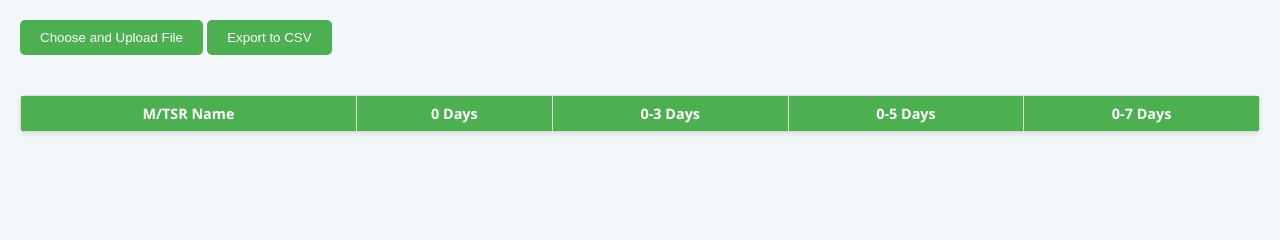
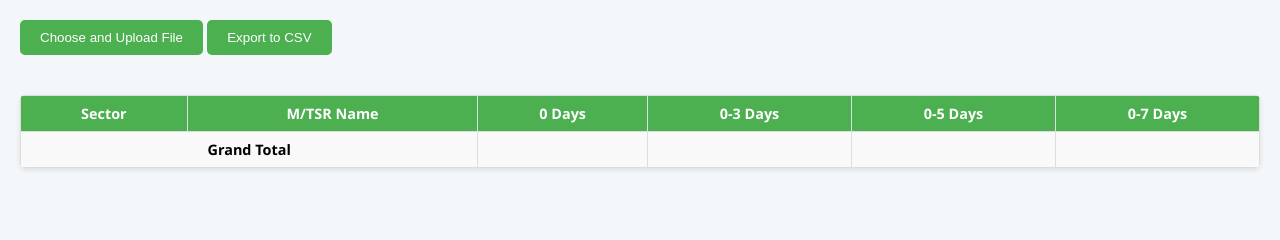
Before and after one commit to lameck94/autoTask, a Flask app: page / in a window 1280 px wide. Shown: the part 121-361 px from the top of the page. Run offline with Flask 3, Linux system fonts and the light colour scheme; lists and menus that the app fills with data are empty.

Commit message:
fixed interface and implemented copy feature

```diff
--- a/app.py
+++ b/app.py
@@ -19,37 +19,65 @@
             # If there's an error, fall back to sheet 0
             data = pd.read_excel(uploaded_file_path, sheet_name=0)
 
+        # Fill any NaN values with 0
+        data = data.fillna(0)
+
+        # Define the sector mapping
+        sector_mapping = {
+            "Wangige": ["sarah gitonga", "dorcas chepkurui", "mwaniki nyakio", "veronicah parmeti", "peter kiteme"],
+            "Gachie": ["bravin sungu", "george mungai", "mohamud mohamed", "paul njuguna", "shaquille mungala"],
+            "Banana": ["idah gachanja", "mary gakuu", "michael njambi", "moffat kihara", "mwangi godfrey", "raphael kalumi"],
+            "Ruaka": ["edward githii", "emmanuel otieno", "nancy ndoti", "tabitha chege"]
+        }
+
+        # Map M/TSR Names to sectors
+        data['Sector'] = data['M/TSR Name'].apply(lambda name: next((sector for sector, names in sector_mapping.items() if name.lower() in names), "Unknown"))
+
         # Get all unique M/TSR Names
         all_mtsr_names = data['M/TSR Name'].unique()
 
-        # Filter the data for entries with "0 days"
-        zero_days_data = data[data['Days to no Cooking'] == 0]
+        # Calculate counts and ensure all names are included with a default count of 0
+        zero_days_counts = {name: 0 for name in all_mtsr_names}
+        zero_days_counts.update(data[data['Days to no Cooking'] == 0]['M/TSR Name'].value_counts().to_dict())
 
-        # Count the number of entries for each "M/TSR Name" with "0 days"
-        zero_days_counts = zero_days_data['M/TSR Name'].value_counts().to_dict()
+        zero_to_three_days_counts = {name: 0 for name in all_mtsr_names}
+        zero_to_three_days_counts.update(data[data['Days to no Cooking'] <= 3]['M/TSR Name'].value_counts().to_dict())
 
-        # Ensure all names are included with a default count of 0
-        zero_days_counts = {name: zero_days_counts.get(name, 0) for name in all_mtsr_names}
+        zero_to_five_days_counts = {name: 0 for name in all_mtsr_names}
+        zero_to_five_days_counts.update(data[data['Days to no Cooking'] <= 5]['M/TSR Name'].value_counts().to_dict())
 
-        # Filter and count for "0-3 days"
-        zero_to_three_days_data = data[data['Days to no Cooking'] <= 3]
-        zero_to_three_days_counts = zero_to_three_days_data['M/TSR Name'].value_counts().to_dict()
+        zero_to_seven_days_counts = {name: 0 for name in all_mtsr_names}
+        zero_to_seven_days_counts.update(data[data['Days to no Cooking'] <= 7]['M/TSR Name'].value_counts().to_dict())
 
-        # Filter and count for "0-5 days"
-        zero_to_five_days_data = data[data['Days to no Cooking'] <= 5]
-        zero_to_five_days_counts = zero_to_five_days_data['M/TSR Name'].value_counts().to_dict()
-
-        # Filter and count for "0-7 days"
-        zero_to_seven_days_data = data[data['Days to no Cooking'] <= 7]
-        zero_to_seven_days_counts = zero_to_seven_days_data['M/TSR Name'].value_counts().to_dict()
+        # Prepare data for rendering
+        sector_names = {}
+        sector_totals = {}
+        grand_totals = {'0 Days': 0, '0-3 Days': 0, '0-5 Days': 0, '0-7 Days': 0}
+        for sector, names in sector_mapping.items():
+            sector_data = data[data['Sector'] == sector]
+            sector_names[sector] = sector_data.to_dict('records')
+            sector_totals[sector] = {
+                '0 Days': sector_data['Days to no Cooking'].eq(0).sum(),
+                '0-3 Days': sector_data['Days to no Cooking'].le(3).sum(),
+                '0-5 Days': sector_data['Days to no Cooking'].le(5).sum(),
+                '0-7 Days': sector_data['Days to no Cooking'].le(7).sum()
+            }
+            # Calculate grand totals
+            grand_totals['0 Days'] += sector_totals[sector]['0 Days']
+            grand_totals['0-3 Days'] += sector_totals[sector]['0-3 Days']
+            grand_totals['0-5 Days'] += sector_totals[sector]['0-5 Days']
+            grand_totals['0-7 Days'] += sector_totals[sector]['0-7 Days']
 
         return render_template('index.html',
                                zero_days_counts=zero_days_counts,
+                               zero_to_three_days_counts=zero_to_three_days_counts,
                                zero_to_five_days_counts=zero_to_five_days_counts,
-                               zero_to_three_days_counts=zero_to_three_days_counts,
-                               zero_to_seven_days_counts=zero_to_seven_days_counts)
+                               zero_to_seven_days_counts=zero_to_seven_days_counts,
+                               sector_names=sector_names,
+                               sector_totals=sector_totals,
+                               grand_totals=grand_totals)
     else:
-        return render_template('index.html', zero_days_counts={}, zero_to_five_days_counts={}, zero_to_three_days_counts={}, zero_to_seven_days_counts={})
+        return render_template('index.html', zero_days_counts={}, zero_to_three_days_counts={}, zero_to_five_days_counts={}, zero_to_seven_days_counts={}, sector_names={}, sector_totals={}, grand_totals={})
 
 @app.route('/upload', methods=['POST'])
 def upload_file():
--- a/templates/index.html
+++ b/templates/index.html
@@ -85,21 +85,41 @@
     <button onclick="window.location.href='/export_csv'">Export to CSV</button>
     <table>
         <tr>
+            <th>Sector</th>
             <th>M/TSR Name</th>
             <th>0 Days</th>
             <th>0-3 Days</th>
             <th>0-5 Days</th>
             <th>0-7 Days</th>
         </tr>
-        {% for name in zero_days_counts.keys() %}
+        {% for sector, records in sector_names.items() %}
+        {% for record in records %}
         <tr>
-            <td class="{{ 'red' if zero_days_counts.get(name, 0) > 0 else '' }}" onclick="copyText('{{ name }}')">{{ name }}</td>
-            <td class="{{ 'red' if zero_days_counts.get(name, 0) > 0 else '' }}" onclick="copyText('{{ zero_days_counts.get(name, 0) }}')">{{ zero_days_counts.get(name, 0) }}</td>
-            <td class="{{ 'red' if zero_to_three_days_counts.get(name, 0) >= 8 else '' }}" onclick="copyText('{{ zero_to_three_days_counts.get(name, 0) }}')">{{ zero_to_three_days_counts.get(name, 0) }}</td>
-            <td class="{{ 'red' if zero_to_five_days_counts.get(name, 0) > 8 else '' }}" onclick="copyText('{{ zero_to_five_days_counts.get(name, 0) }}')">{{ zero_to_five_days_counts.get(name, 0) }}</td>
-            <td class="{{ 'red' if zero_to_seven_days_counts.get(name, 0) > 20 else '' }}" onclick="copyText('{{ zero_to_seven_days_counts.get(name, 0) }}')">{{ zero_to_seven_days_counts.get(name, 0) }}</td>
+            {% if loop.first %}
+            <td rowspan="{{ records|length + 1 }}">{{ sector }}</td>
+            {% endif %}
+            <td>{{ record['M/TSR Name'] }}</td>
+            <td>{{ zero_days_counts[record['M/TSR Name']] }}</td>
+            <td>{{ zero_to_three_days_counts[record['M/TSR Name']] }}</td>
+            <td>{{ zero_to_five_days_counts[record['M/TSR Name']] }}</td>
+            <td>{{ zero_to_seven_days_counts[record['M/TSR Name']] }}</td>
         </tr>
         {% endfor %}
+        <tr>
+            <td colspan="2"><strong>Subtotal for {{ sector }}</strong></td>
+            <td>{{ sector_totals[sector]['0 Days'] }}</td>
+            <td>{{ sector_totals[sector]['0-3 Days'] }}</td>
+            <td>{{ sector_totals[sector]['0-5 Days'] }}</td>
+            <td>{{ sector_totals[sector]['0-7 Days'] }}</td>
+        </tr>
+        {% endfor %}
+        <tr>
+            <td colspan="2"><strong>Grand Total</strong></td>
+            <td>{{ grand_totals['0 Days'] }}</td>
+            <td>{{ grand_totals['0-3 Days'] }}</td>
+            <td>{{ grand_totals['0-5 Days'] }}</td>
+            <td>{{ grand_totals['0-7 Days'] }}</td>
+        </tr>
     </table>
     <script>
         function uploadFile() {
```
